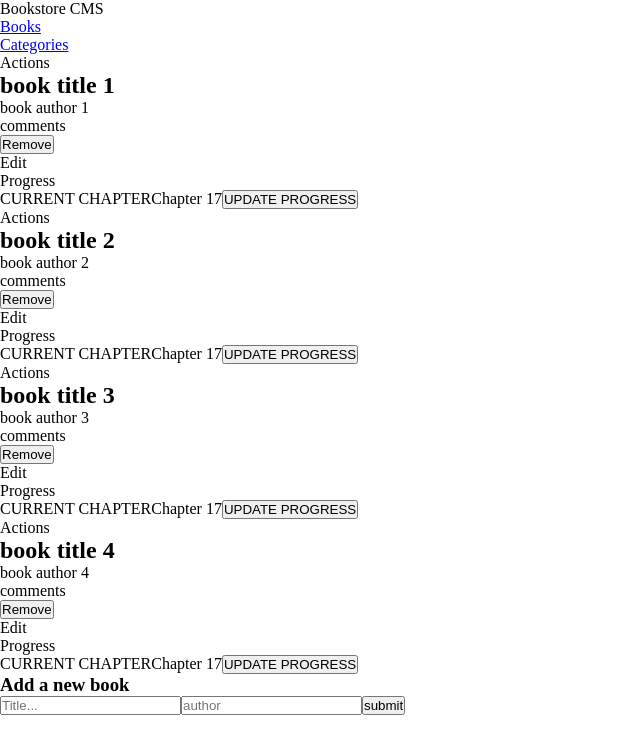
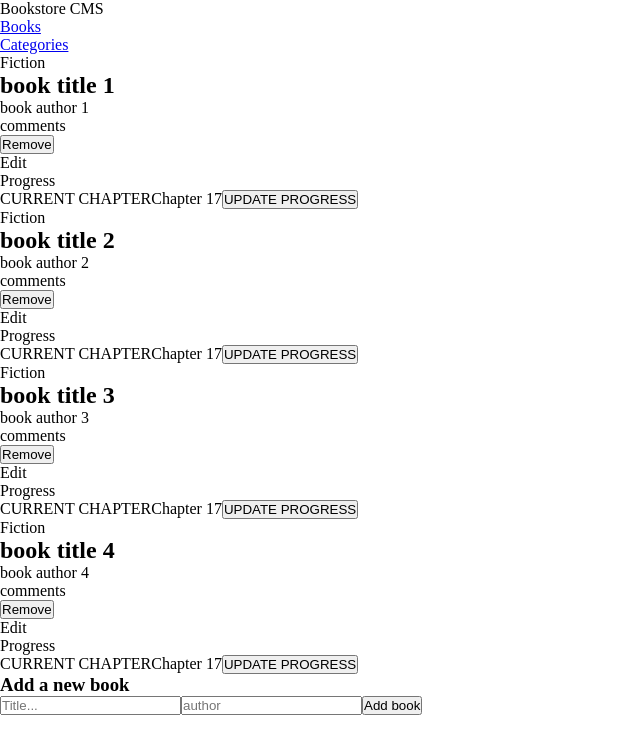
Before and after one commit to basitali111/bookstore, a React (Create React App) app: page / in a window 1280 px wide. Shown: the top 754 px of the page, without its empty margins (0-640 px from the left). Built offline with nearby package versions, Linux system fonts and the light colour scheme.

Commit message:
Connecting redux with react

```diff
--- a/package.json
+++ b/package.json
@@ -13,6 +13,7 @@
     "react-redux": "^8.0.2",
     "react-router-dom": "^6.3.0",
     "react-scripts": "5.0.1",
+    "uuid": "^8.3.2",
     "web-vitals": "^2.1.4"
   },
   "scripts": {
--- /dev/null
+++ b/src/FakeBookData.js
@@ -0,0 +1,30 @@
+import { v4 as uuidv4 } from 'uuid';
+
+const bookList = [
+  {
+    id: uuidv4(),
+    author: 'book author 1',
+    title: 'book title 1',
+    category: 'Fiction',
+  },
+  {
+    id: uuidv4(),
+    author: 'book author 2',
+    title: 'book title 2',
+    category: 'Fiction',
+  },
+  {
+    id: uuidv4(),
+    author: 'book author 3',
+    title: 'book title 3',
+    category: 'Fiction',
+  },
+  {
+    id: uuidv4(),
+    author: 'book author 4',
+    title: 'book title 4',
+    category: 'Fiction',
+  },
+];
+
+export default bookList;
--- a/src/Pages/CategoriesPage.js
+++ b/src/Pages/CategoriesPage.js
@@ -1,9 +1,23 @@
 import React from 'react';
+import { useDispatch, useSelector } from 'react-redux';
+import { checkStatus } from '../redux/categories/categories';
 
-const CategoriesPage = () => (
-  <div className="categories">
-    <button type="button">Check status</button>
-  </div>
-);
+const CategoriesPage = () => {
+  const message = useSelector((state) => state.categories);
+  const dispatch = useDispatch();
+
+  const statusClickHandler = () => {
+    dispatch(checkStatus('under construction'));
+  };
+
+  return (
+    <div className="categories">
+      <button type="button" onClick={statusClickHandler}>
+        Check status
+      </button>
+      <span className="message">{message}</span>
+    </div>
+  );
+};
 
 export default CategoriesPage;
--- a/src/components/BookContainer.js
+++ b/src/components/BookContainer.js
@@ -2,36 +2,10 @@ import React from 'react';
 import BookList from './BookList';
 import InputBook from './InputBook';
 
-const bookList = [
-  {
-    book_id: 'book id 1',
-    author: 'book author 1',
-    title: 'book title 1',
-    category: 'Fiction',
-  },
-  {
-    book_id: 'book id 2',
-    author: 'book author 2',
-    title: 'book title 2',
-    category: 'Fiction',
-  },
-  {
-    book_id: 'book id 3',
-    author: 'book author 3',
-    title: 'book title 3',
-    category: 'Fiction',
-  },
-  {
-    book_id: 'book id 4',
-    author: 'book author 4',
-    title: 'book title 4',
-    category: 'Fiction',
-  },
-];
 function BookContainer() {
   return (
     <div>
-      <BookList bookList={bookList} />
+      <BookList />
       <InputBook />
     </div>
   );
--- a/src/components/BookItem.js
+++ b/src/components/BookItem.js
@@ -1,18 +1,21 @@
 /* eslint-disable */
 import React from 'react';
+import { useDispatch } from 'react-redux';
+import {deleteBook} from '../redux/books/books';
+function BookItem(props) {
+  const { book } = props;
+  const dispatch = useDispatch();
 
-function BookItem(props) {
-  const { author, title } = props.book;
   return (
     <li>
       <div>
-        <p>Actions</p>
-        <h2>{title}</h2>
-        <p>{author}</p>
+        <p>{book.category}</p>
+        <h2>{book.title}</h2>
+        <p>{book.author}</p>
       </div>
       <div>
         <p>comments</p>
-        <button type="button">Remove</button>
+        <button type="button" onClick ={ () => { dispatch(deleteBook(book)); }}>Remove</button>
         <p>Edit</p>
       </div>
       <div>Progress</div>
--- a/src/components/BookList.js
+++ b/src/components/BookList.js
@@ -1,13 +1,14 @@
 /* eslint-disable */
 import React from 'react';
 import BookItem from './BookItem';
+import {useSelector} from 'react-redux';
 
-function BookList(props) {
-  const { bookList } = props;
+function BookList() {
+  const bookList = useSelector((state)=>state.books);
   return (
     <ul>
       {bookList.map((book) => (
-        <BookItem key={book.book_id} book={book} />
+        <BookItem key={book.id} book={book} />
       ))}
     </ul>
   );
--- a/src/components/InputBook.js
+++ b/src/components/InputBook.js
@@ -1,14 +1,36 @@
-import React from 'react';
+import React, { useState } from 'react';
+import { useDispatch } from 'react-redux';
+import { v4 as uuidv4 } from 'uuid';
+import { addBook } from '../redux/books/books';
 
-const InputBook = () => (
-  <div>
-    <h3>Add a new book</h3>
-    <form>
-      <input type="text" placeholder="Title..." />
-      <input type="text" placeholder="author" />
-      <input type="submit" value="submit" />
-    </form>
-  </div>
-);
+const InputBook = () => {
+  // Hooks
+  const dispatch = useDispatch();
+  const [title, settitle] = useState('');
+  const [author, setauthor] = useState('');
+
+  // State
+  const addBookHandler = (e) => {
+    e.preventDefault();
+    dispatch(addBook({
+      title,
+      author,
+      id: uuidv4(),
+    }));
+    settitle('');
+    setauthor('');
+  };
+
+  return (
+    <div>
+      <h3>Add a new book</h3>
+      <form onSubmit={addBookHandler}>
+        <input type="text" placeholder="Title..." required onInput={(e) => settitle(e.target.value)} />
+        <input type="text" placeholder="author" required onInput={(e) => setauthor(e.target.value)} />
+        <button type="submit">Add book</button>
+      </form>
+    </div>
+  );
+};
 
 export default InputBook;
--- a/src/index.js
+++ b/src/index.js
@@ -1,13 +1,17 @@
 import React from 'react';
 import ReactDOM from 'react-dom/client';
 import { BrowserRouter } from 'react-router-dom';
+import { Provider } from 'react-redux';
 import App from './App';
+import store from './redux/configureStore';
 
 const root = ReactDOM.createRoot(document.getElementById('root'));
 root.render(
   <React.StrictMode>
     <BrowserRouter>
-      <App />
+      <Provider store={store}>
+        <App />
+      </Provider>
     </BrowserRouter>
   </React.StrictMode>,
 );
--- a/src/redux/books/books.js
+++ b/src/redux/books/books.js
@@ -1,6 +1,7 @@
+import bookList from '../../FakeBookData';
 // Action
-const ADD_BOOK = 'bookstore/books/ADD_BOOK';
-const DELETE_BOOK = 'bookstore/books/DELETE_BOOK';
+const ADD_BOOK = 'ADD_BOOK';
+const DELETE_BOOK = 'DELETE_BOOK';
 
 // Action creators
 
@@ -9,12 +10,12 @@ export const addBook = (book) => ({
   payload: book,
 });
 
-export const deleteBook = (bookId) => ({
+export const deleteBook = (book) => ({
   type: DELETE_BOOK,
-  payload: bookId,
+  payload: book,
 });
 
-const initialState = [];
+const initialState = bookList;
 
 // Defining Reducer
 
@@ -23,7 +24,9 @@ const bookReducer = (state = initialState, action) => {
     case ADD_BOOK:
       return [...state, action.payload];
     case DELETE_BOOK:
-      return [...state.filter((payload) => payload.id !== action.payload.id)];
+      console.log('before:', state);
+      console.log('after:', [...state.filter((book) => book.id !== action.payload.id)]);
+      return [...state.filter((book) => book.id !== action.payload.id)];
     default:
       return state;
   }
--- a/src/redux/categories/categories.js
+++ b/src/redux/categories/categories.js
@@ -1,6 +1,6 @@
 // Action
 
-const STATUS = 'src/catogories/STATUS';
+const STATUS = 'STATUS';
 
 // Action creater
 
--- a/src/redux/configureStore.js
+++ b/src/redux/configureStore.js
@@ -2,11 +2,10 @@ import { configureStore } from '@reduxjs/toolkit';
 import bookReducer from './books/books';
 import categoryReducerr from './categories/categories';
 
-const rootReducer = {
-  books: bookReducer,
-  categories: categoryReducerr,
-};
-
-const store = configureStore(rootReducer);
-
+const store = configureStore({
+  reducer: {
+    books: bookReducer,
+    categories: categoryReducerr,
+  },
+});
 export default store;
```
Also changed, not shown: 1 other file (tests, documents, lock files or other folders).
